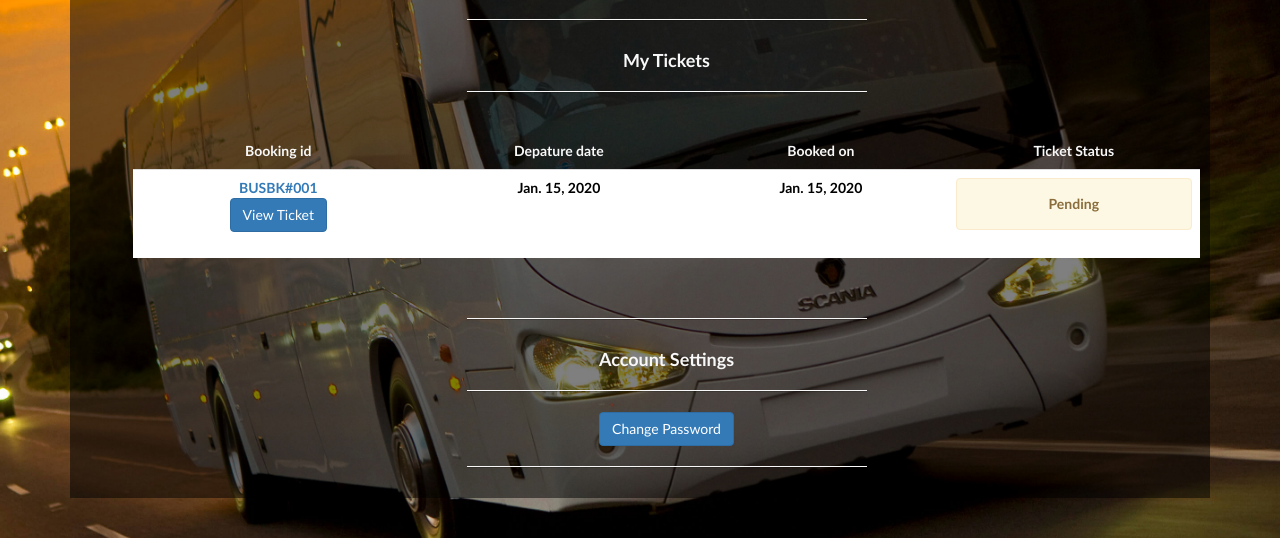
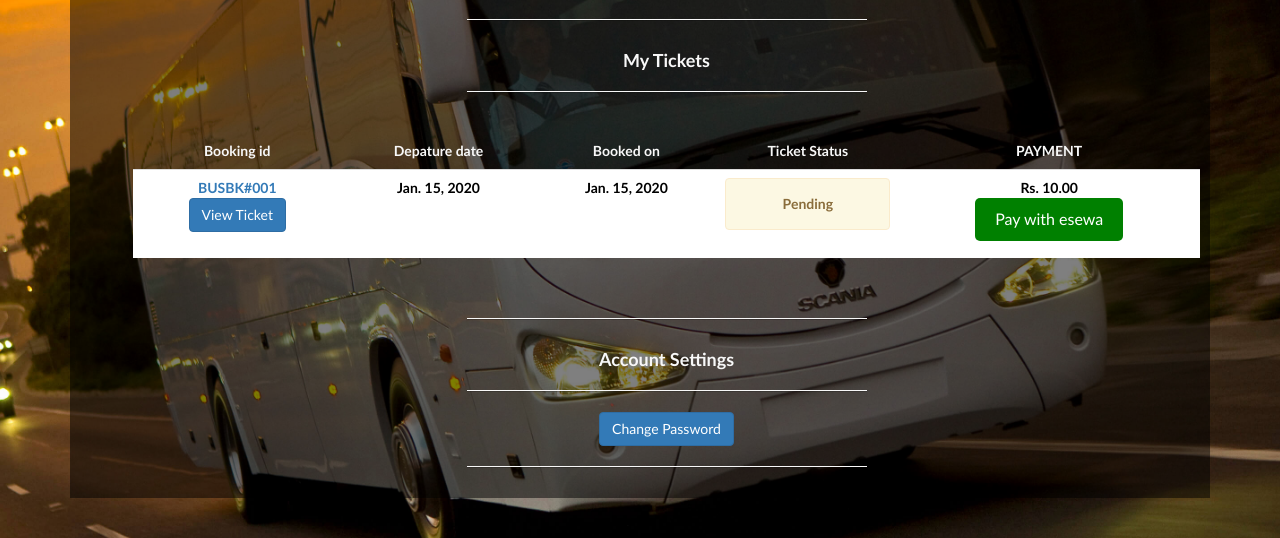
Before and after one commit to nishant51/Bus_Reservations_system, a Django app: page /my_account/ in a window 1280 px wide. Shown: the part 388-926 px from the top of the page. Run offline with Django 3.2, Linux system fonts and the light colour scheme; a user stored in the database is signed in; tables that the repository leaves empty hold one stand-in row (values such as "Sample post"); data that the repository does not hold is empty; some libraries are stand-ins or nearby versions.

Commit message:
payment added

```diff
--- a/src/account/views.py
+++ b/src/account/views.py
@@ -1,6 +1,8 @@
+from telnetlib import LOGOUT
 from django.shortcuts import render, get_object_or_404
 from django.contrib.auth.forms import UserCreationForm
 from django.urls import reverse
+from django.shortcuts import redirect
 from django.http import HttpResponseRedirect
 from bookTicket.models import bookAticket
 from bus.models import BusInfo, BusPickArea, BusDropArea
@@ -26,14 +28,41 @@ def register(request, template_name="registration/register.html"):
 
     page_title = 'Registration'
     return render(request, template_name, locals())
+import uuid
 
 @login_required
 def my_account(request, template_name="registration/my_account.html"):
     page_title = 'My Account'
+    uid = uuid.uuid4()
+
+    url ="https://uat.esewa.com.np/epay/transrec"
+    q = request.GET.get('ticket_id')
+    d = {
+        'amt': request.GET.get('amt'),
+        'scd': 'EPAYTEST',
+        'rid': request.GET.get('refId'),
+        'pid': request.GET.get('oid'),
+    }
+    resp = requests.post(url, d)
+    print("status = ",resp.status_code )
+    if resp.status_code == 200:
+        # Get the transaction ID (pid) from the request
+        transaction_id = request.GET.get('oid')
+        # Update the status of the specific ticket
+        try:
+            ticket = bookAticket.objects.get(id=q, user=request.user)
+            ticket.status = bookAticket.CONFIRMED
+            ticket.save()
+        except bookAticket.DoesNotExist:
+            # Handle the case where the ticket with the provided transaction ID does not exist
+            pass
     tickets = bookAticket.objects.filter(user=request.user)
-    name = request.user.username
+    for ticket in tickets:
+        if ticket.status == bookAticket.CONFIRMED:
+            ticket.payment_complete = True
     return render(request, template_name, locals())
 
+import requests
 @login_required
 def ticket_details(request, ticket_id, template_name="registration/ticketdetails.html"):
     page_title = 'Ticket details'
@@ -48,7 +77,7 @@ from django.views.decorators.http import require_POST, require_GET
 
 @require_POST
 def logout_view(request):
-    logout(request)
+    LOGOUT(request)
     return redirect('login')
 
 
--- a/src/templates/registration/my_account.html
+++ b/src/templates/registration/my_account.html
@@ -22,6 +22,7 @@
 								        <td>Depature date</td>
 								        <td>Booked on</td>
 								        <td>Ticket Status</td>
+								        <td>PAYMENT</td>
 
 								      </tr>
 								    </thead>
@@ -39,10 +40,32 @@
 								 	{% if ticket.status == 'P' %}
 								 	<div class="alert alert-warning"> Pending </div>
 								 	{%else%}
-								 	<div class="alert alert-success"> Confirm </div>
+								 	<div class="alert alert-success"> Confirmed </div>
 								 	{%endif%}
+								 	<td>
+										{% if ticket.payment_complete %}
+											<div class="alert alert-success" style="background-color: #d4edda; border-color: #c3e6cb; color: #155724; padding: 1.5rem 1rem; margin-bottom: 1rem; border: 1px solid transparent; border-radius: .25rem;">
+												Payment Done
+											</div>
 
-								 	</td>
+										{% else %}
+											Rs. {{ ticket.total }}
+											<form action="https://uat.esewa.com.np/epay/main" method="POST">
+												<input value="{{ ticket.total}} " name="tAmt" type="hidden">
+												<input value="{{ ticket.total }}" name="amt" type="hidden">
+												<input value="0" name="txAmt" type="hidden">
+												<input value="0" name="psc" type="hidden">
+												<input value="0" name="pdc" type="hidden">
+												<input value="EPAYTEST" name="scd" type="hidden">
+												<input value="{{ uid }}" name="pid" type="hidden">
+												<input value="http://127.0.0.1:8000/my_account/?ticket_id={{ ticket.id }}" type="hidden" name="su">
+												<input value="http://merchant.com.np/page/esewa_payment_failed?q=fu" type="hidden" name="fu">
+												<input class="btn btn-primary" value="Pay with esewa" type="submit" style="background-color: green; color: white; padding: 10px 20px; border: none; border-radius: 5px; font-size: 16px;">
+											</form>
+										{% endif %}
+									</td>
+
+
 								 </tr>
 							 </tbody>
 
```
